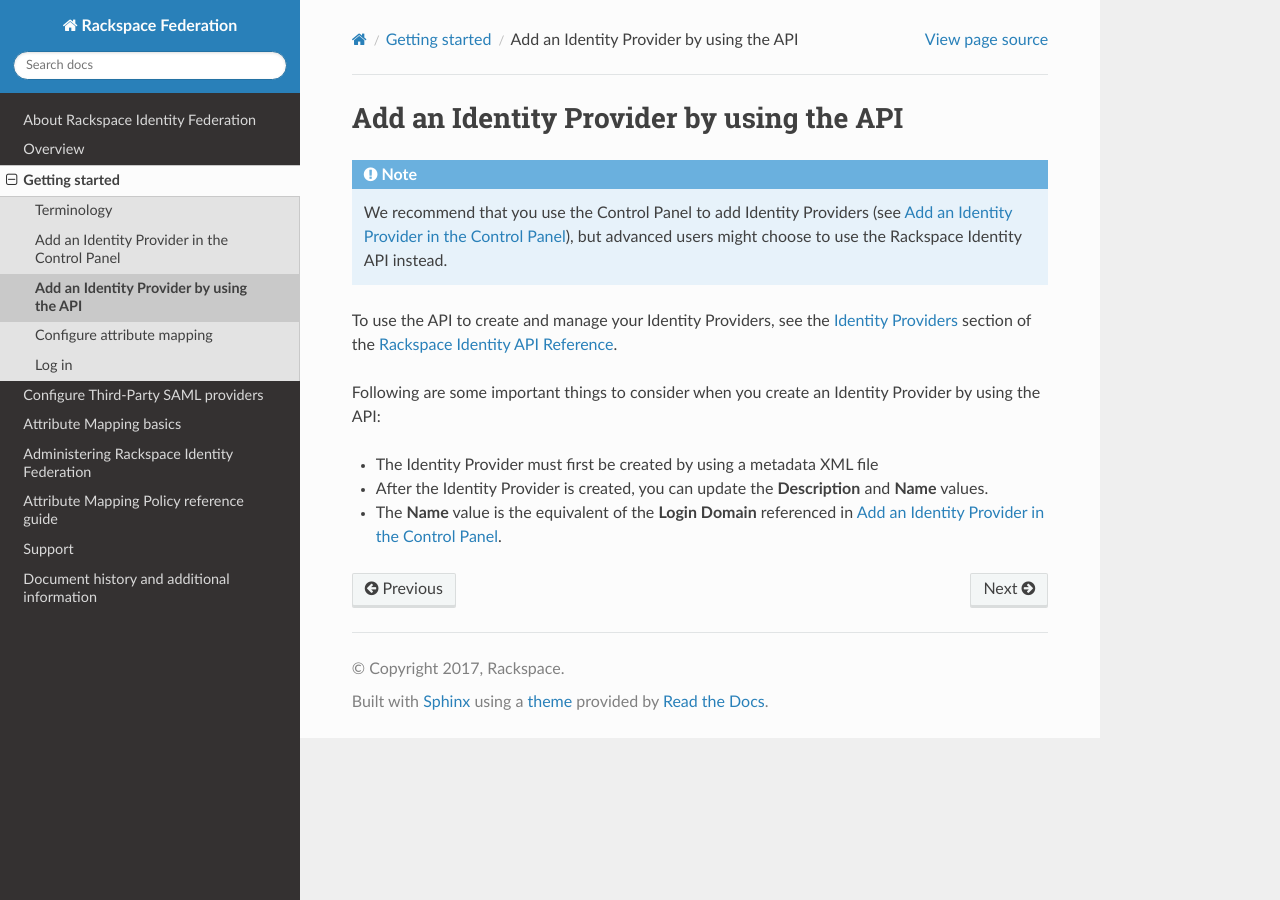
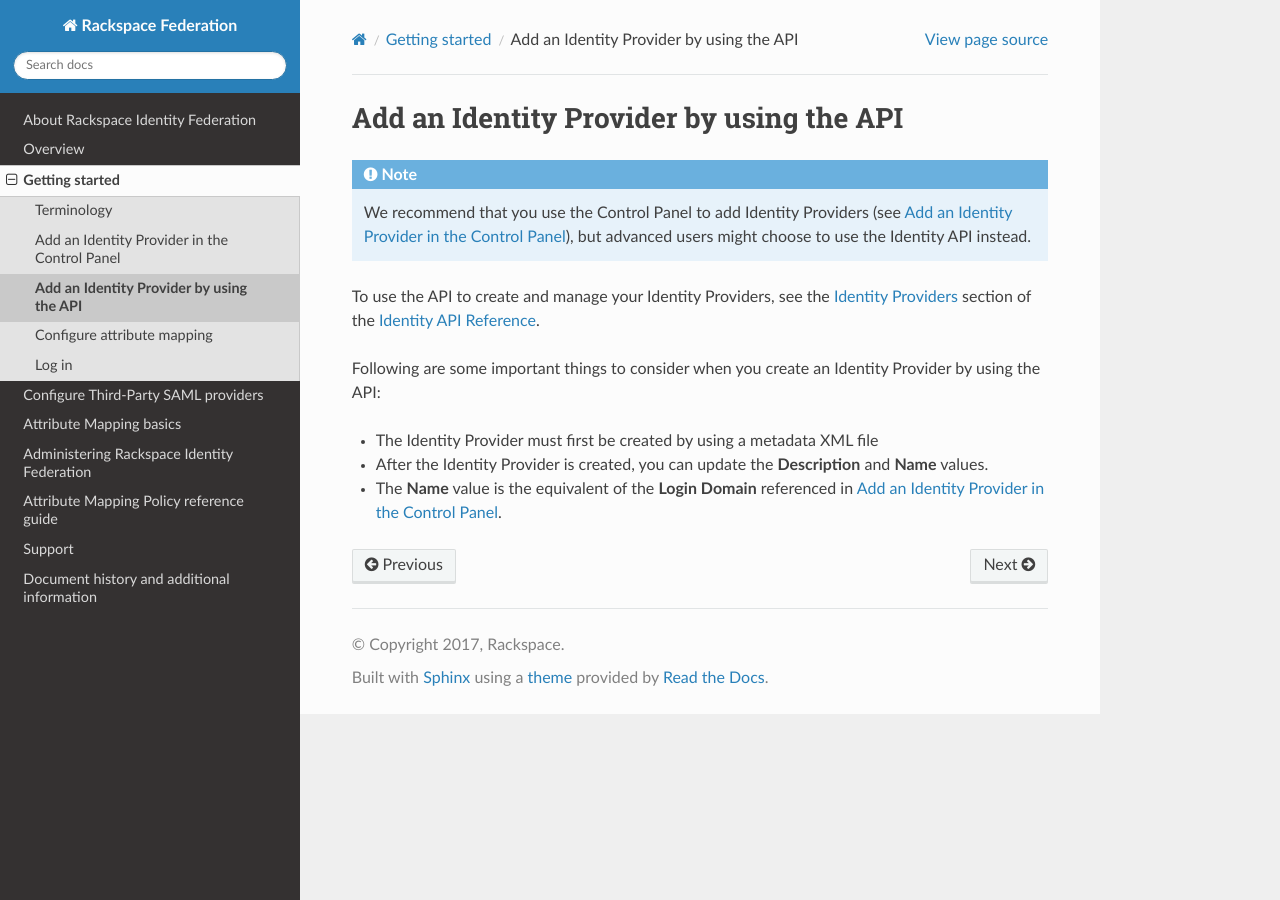
Before and after one commit to rackerlabs/docs-rackspace-federation, a Sphinx documentation site: the page built from doc/gettingstarted/add-idp-api.rst, in a window 1280 px wide. Built offline with Sphinx 7.4.7 and the Read the Docs theme 2.0.0, drawn with Linux system fonts in a browser that asks for light colours; the version number could not be read and is left out.

Commit message:
Change all occurrences of Rackspace Identity and Cloud Identity to (#50)
* Change all occurrences of Rackspace Identity and Cloud Identity to
Identity as requested by the Identity dev team

* Force build

```diff
--- a/doc/administering/managing-idp.rst
+++ b/doc/administering/managing-idp.rst
@@ -6,12 +6,12 @@
 .. note::
 
     Rackspace recommends that you use the Control Panel to mange Identity
-    Providers, but advanced users might choose to use the Rackspace Identity
+    Providers, but advanced users might choose to use the Identity
     API instead.
 
     To use the API to create and manage your Identity Providers, see the
     `Identity Providers <https://developer.rackspace.com/docs/cloud-identity/v2/api-reference/identity-provider-operations/>`_
-    section of the `Rackspace Identity API Reference
+    section of the `Identity API Reference
     <https://developer.rackspace.com/docs/cloud-identity/v2/api-reference/>`_.
 
 
--- a/doc/common/common-end.rst
+++ b/doc/common/common-end.rst
@@ -23,7 +23,7 @@
 
 Use the following resources to learn more about |product name|:
 
-- `Rackspace Identity API Reference <https://developer.rackspace.com/docs/cloud-identity/v2/>`_
+- `Identity API Reference <https://developer.rackspace.com/docs/cloud-identity/v2/>`_
 
 
 
--- a/doc/gettingstarted/add-idp-api.rst
+++ b/doc/gettingstarted/add-idp-api.rst
@@ -8,11 +8,11 @@
 
     We recommend that you use the Control Panel to add Identity Providers
     (see :ref:`add-idp-cp-gs-ug`), but advanced users might choose to use the
-    Rackspace Identity API instead.
+    Identity API instead.
 
 To use the API to create and manage your Identity Providers, see the
 `Identity Providers <https://developer.rackspace.com/docs/cloud-identity/v2/api-reference/identity-provider-operations/>`_
-section of the `Rackspace Identity API Reference <https://developer.rackspace.com/docs/cloud-identity/v2/api-reference/>`_.
+section of the `Identity API Reference <https://developer.rackspace.com/docs/cloud-identity/v2/api-reference/>`_.
 
 Following are some important things to consider when you create an |idp| by
 using the API:
--- a/doc/index.rst
+++ b/doc/index.rst
@@ -14,7 +14,6 @@
 getting started, using the service, working with add-on components, and getting
 help.
 
-
 .. toctree::
    :maxdepth: 3
 
```
